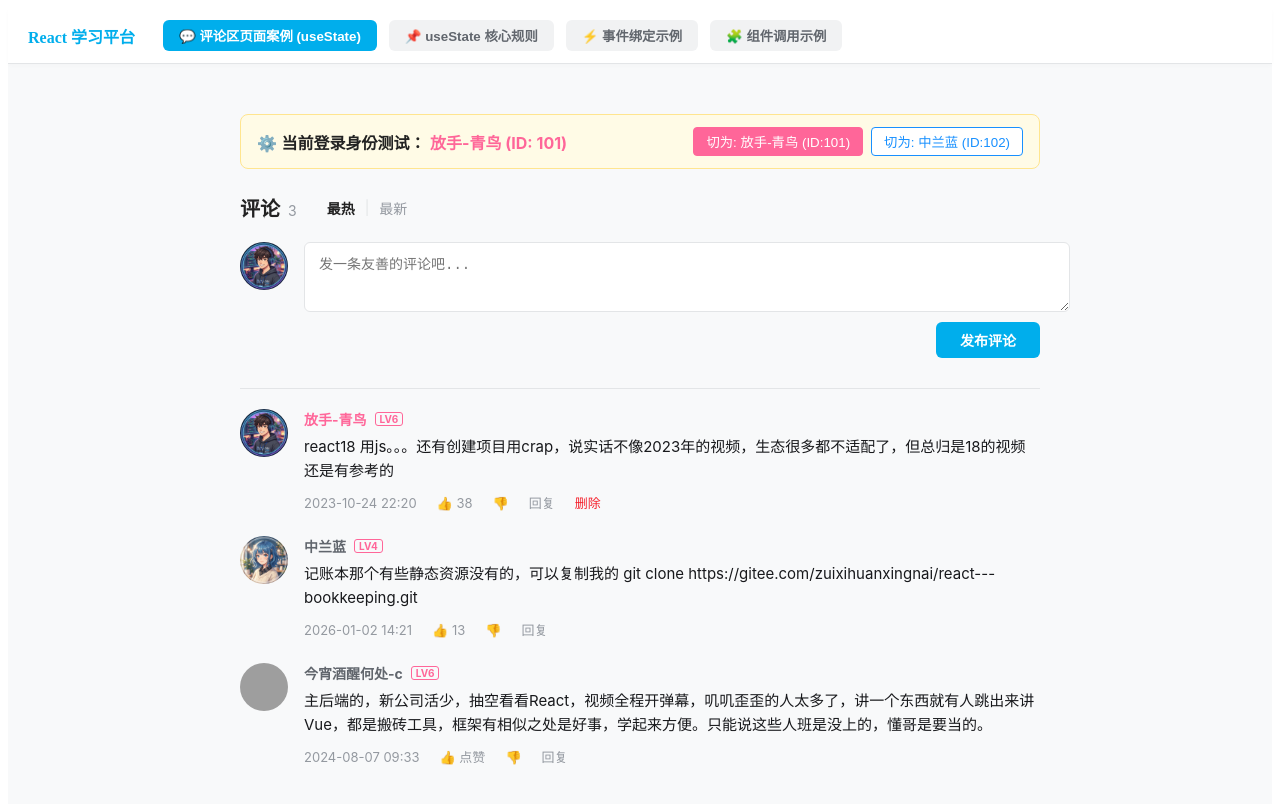
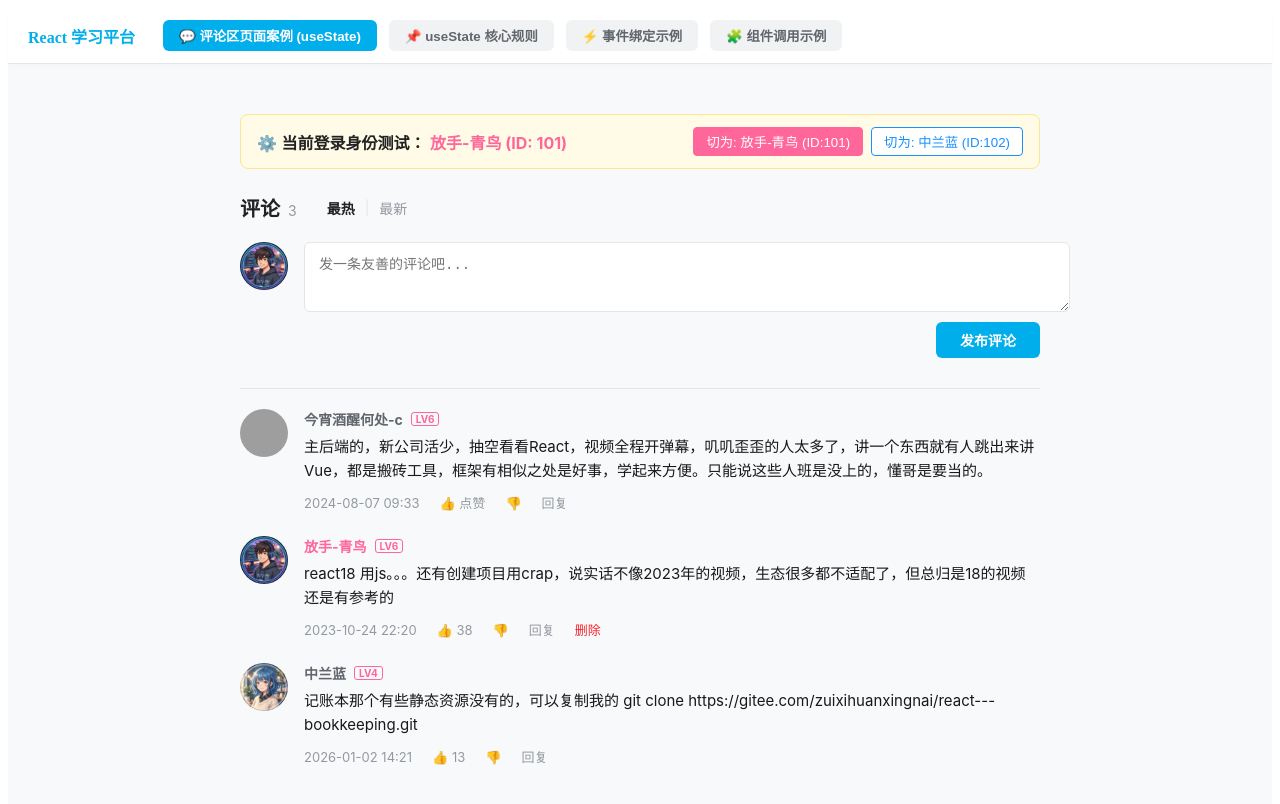
Before and after one commit to LinSky-J/react-learn, a React (Create React App) app: page / in a window 1280 px wide. Shown: the top 804 px of the page. Built offline with nearby package versions, Linux system fonts and the light colour scheme; grey boxes are pictures that could not be loaded.

Commit message:
feat: use lodash _.orderBy for comment sorting by hot and latest

```diff
--- a/package.json
+++ b/package.json
@@ -7,6 +7,7 @@
     "@testing-library/jest-dom": "^6.10.0",
     "@testing-library/react": "^16.3.2",
     "@testing-library/user-event": "^13.5.0",
+    "lodash": "^4.18.1",
     "react": "^19.2.8",
     "react-dom": "^19.2.8",
     "react-scripts": "5.0.1",
--- a/src/CommentDemo.js
+++ b/src/CommentDemo.js
@@ -8,6 +8,7 @@
 // ==========================================
 
 import React, { useState } from 'react';
+import _ from 'lodash';
 import './index.css';
 import avatarCurrent from './avatar_current.jpg';
 import avatarOther from './avatar_1.jpg';
@@ -90,13 +91,14 @@ function CommentDemo() {
     setType(type);
   };
 
-  // 根据当前 type 动态计算排序后的评论列表
-  const displayComments = [...comments].sort((a, b) => {
-    if (type === 'hot') {
-      return b.like - a.like; // 按点赞数降序排列
-    }
-    return b.rpid - a.rpid; // 按最新时间 (rpid时间戳) 降序排列
-  });
+  // 使用 lodash 的 orderBy 方法根据当前 type 动态计算排序后的评论列表
+  // type === 'hot' 按点赞数 'like' 降序 ('desc')
+  // type === 'time' 按发布时间戳 'rpid' 降序 ('desc')
+  const displayComments = _.orderBy(
+    comments,
+    type === 'hot' ? 'like' : 'rpid',
+    'desc'
+  );
 
   // ------------------------------------------
   // 删除评论处理函数
```
Also changed, not shown: 1 other file (tests, documents, lock files or other folders).
